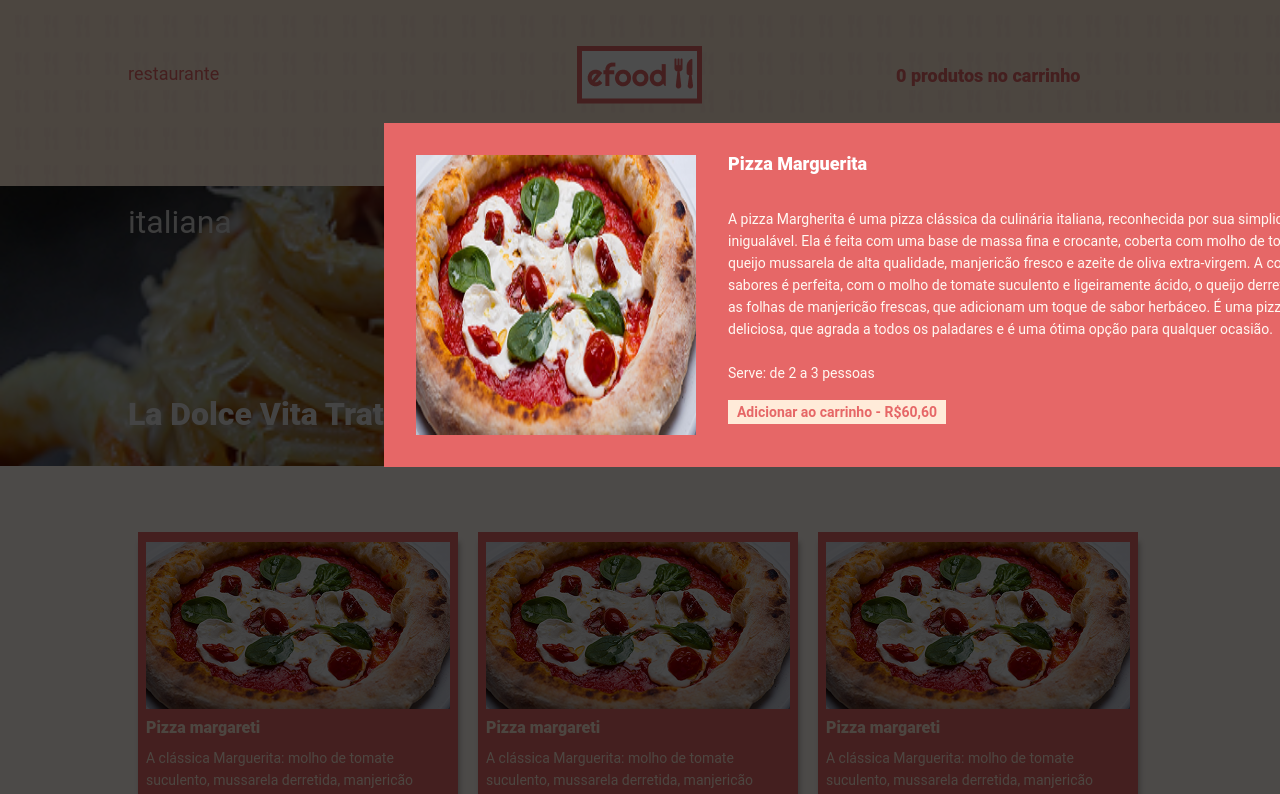
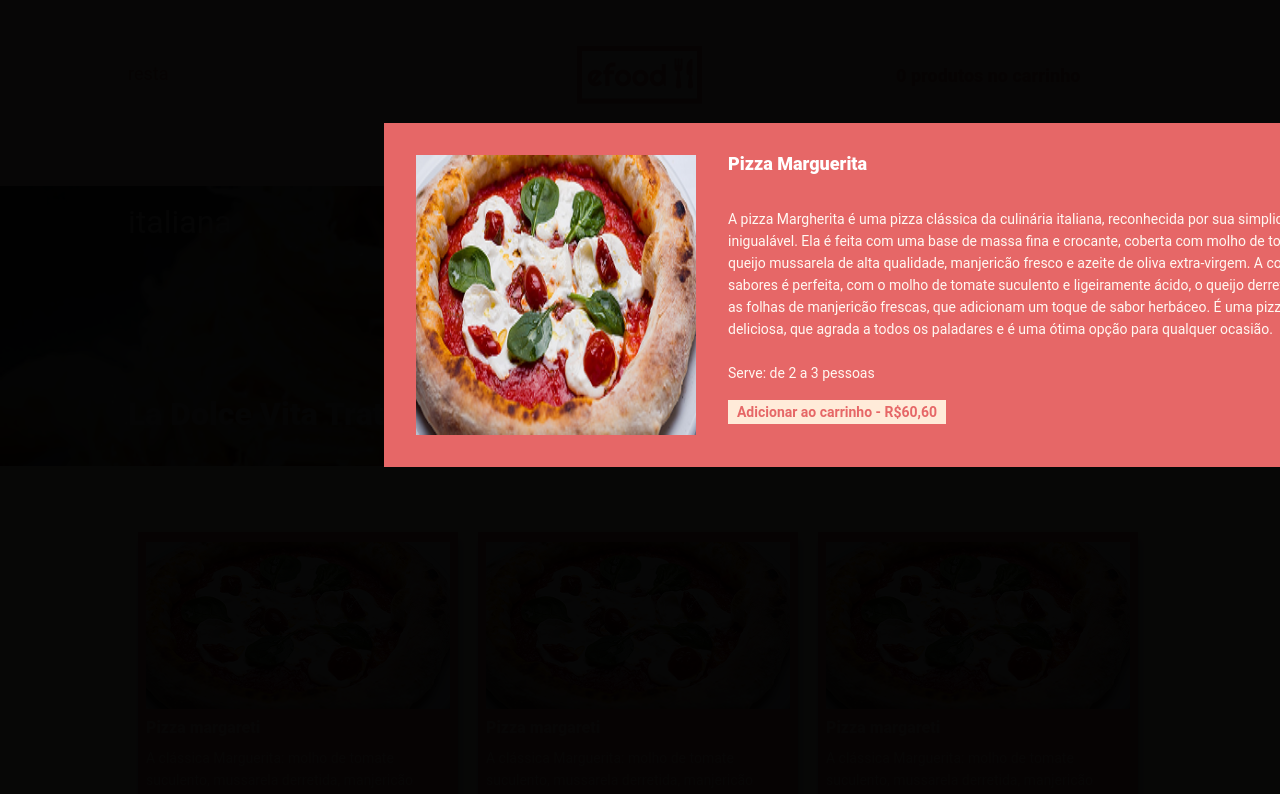
Before and after one commit to Welliveltondev/project_6_ebac, a React (Create React App) app: page /perfil in a window 1280 px wide. Shown: the top 794 px of the page. Built offline with nearby package versions, Linux system fonts and the light colour scheme; no server answers.

Commit message:
erro na modal

```diff
--- a/package.json
+++ b/package.json
@@ -3,6 +3,7 @@
   "version": "0.1.0",
   "private": true,
   "dependencies": {
+    "@reduxjs/toolkit": "^2.8.2",
     "@testing-library/jest-dom": "^5.16.5",
     "@testing-library/react": "^13.4.0",
     "@testing-library/user-event": "^13.5.0",
@@ -12,6 +13,7 @@
     "@types/react-dom": "^18.0.11",
     "react": "^18.2.0",
     "react-dom": "^18.2.0",
+    "react-redux": "^9.2.0",
     "react-router-dom": "^7.3.0",
     "react-scripts": "5.0.1",
     "styled-components": "^6.1.15",
--- a/src/App.tsx
+++ b/src/App.tsx
@@ -1,16 +1,19 @@
-import Footer from './components/Footer'
+import { Provider } from 'react-redux'
 import Rotas from './routes'
 import { GlobalStyle } from './styles'
 import { BrowserRouter } from 'react-router-dom'
+import { store } from './store'
 
 function App() {
   return (
+    <Provider store={store}>
       <BrowserRouter>
         <div className="App">
           <GlobalStyle />
           <Rotas />
         </div>
       </BrowserRouter>
+    </Provider>
   )
 }
 
--- a/src/components/ListaDeProdutos/ListaDeProdutos.tsx
+++ b/src/components/ListaDeProdutos/ListaDeProdutos.tsx
@@ -1,7 +1,6 @@
 import React from 'react'
 import { Lista } from './styles'
 import Produto from '../Produto'
-import { RestauranteType } from '../Restaurantes'
 
 const ListaDeProdutos = () => {
   return (
--- a/src/components/Perfil/index.tsx
+++ b/src/components/Perfil/index.tsx
@@ -12,76 +12,42 @@ import Vetor from '../../assets/image/Vector.png'
 import { useEffect, useState } from 'react'
 import ListaDeProdutos from '../ListaDeProdutos/ListaDeProdutos'
 import Footer from '../Footer'
-import { useContext } from 'react'
+import { useGetFullResQuery } from '../../services/api'
 
 const Perfil = () => {
   const [modalOpen, setModalOpen] = useState(false)
-  const [produto, setProdut] = useState<RestauranteType>() //estado para definir produtos atraves da api
-
-  useEffect(() => {
-    fetch('https://fake-api-tau.vercel.app/api/efood/restaurantes')
-      .then((res) => res.json())
-      .then((res) => setProdut(res))
-  }, [])
+  // const [produto, setProdut] = useState<RestauranteType>() //estado para definir produtos atraves da api
+  const { data: produto } = useGetFullResQuery()
+  // useEffect(() => {
+  //   fetch('https://fake-api-tau.vercel.app/api/efood/restaurantes')
+  //     .then((res) => res.json())
+  //     .then((res) => setProdut(res))
+  // }, [])
 
   return (
     <S.Father>
       <S.PerfilContainer>
         <S.HeaderPerfil style={{ backgroundImage: `url(${Vetor})` }}>
           <div>
-            <S.RestPerfil>restaurante</S.RestPerfil>
+            <S.RestPerfil>resta</S.RestPerfil>
             <S.Logo>
               <img src={LogoImg} alt="" />
             </S.Logo>
-            <S.CartPefil onClick={() => setModalOpen(false)}>
-              0 produtos no carrinho{' '}
-            </S.CartPefil>
+            <S.CartPefil>0 produtos no carrinho </S.CartPefil>
           </div>
         </S.HeaderPerfil>
         <S.Apresentacao style={{ backgroundImage: `url(${Massa})` }}>
           <div>
-            <S.Paragrafo>italiana</S.Paragrafo>
-            <S.Paragrafo2>La Dolce Vita Trattoria</S.Paragrafo2>
+            <span>
+              <S.Paragrafo>italiana</S.Paragrafo>
+              <S.Paragrafo2>La Dolce Vita Trattoria</S.Paragrafo2>
+            </span>
           </div>
         </S.Apresentacao>
 
         <ListaDeProdutos />
       </S.PerfilContainer>
-      {/* <Modal /> */}
 
-      <S.Modal className={modalOpen ? 'visivel' : 'overlay'}>
-        <S.Conteudo>
-          <div>
-            <S.ImgModal src={esfirra} alt="" />
-          </div>
-          <div>
-            <span>
-              <S.Title>Pizza Marguerita</S.Title>
-              <img onClick={() => setModalOpen(true)} src={close} alt="" />
-            </span>
-
-            <S.Description>
-              A pizza Margherita é uma pizza clássica da culinária italiana,
-              reconhecida por sua simplicidade e sabor inigualável. Ela é feita
-              com uma base de massa fina e crocante, coberta com molho de tomate
-              fresco, queijo mussarela de alta qualidade, manjericão fresco e
-              azeite de oliva extra-virgem. A combinação de sabores é perfeita,
-              com o molho de tomate suculento e ligeiramente ácido, o queijo
-              derretido e cremoso e as folhas de manjericão frescas, que
-              adicionam um toque de sabor herbáceo. É uma pizza simples, mas
-              deliciosa, que agrada a todos os paladares e é uma ótima opção
-              para qualquer ocasião.
-              <br />
-              <br />
-              Serve: de 2 a 3 pessoas
-            </S.Description>
-            <S.Botao_Modal>
-              <S.SaibaMais>Adicionar ao carrinho - R$60,60</S.SaibaMais>
-            </S.Botao_Modal>
-          </div>
-        </S.Conteudo>
-        <div className="overlay"></div>
-      </S.Modal>
       <Footer />
     </S.Father>
   )
--- a/src/components/Perfil/styles.ts
+++ b/src/components/Perfil/styles.ts
@@ -59,12 +59,20 @@ export const Apresentacao = styled.div`
   display: block;
   position: relative;
 
+  span {
+    max-width: 1024px;
+    width: 100%;
+    margin: 0 auto;
+  }
+
   div {
-    max-width: 1024px;
+    max-width: 100%;
+    height: 100%;
     margin: 0 auto;
     display: flex;
     flex-direction: column;
     justify-content: space-between;
+    position: relative;
 
     ::after {
       width: 100%;
@@ -98,94 +106,3 @@ export const Paragrafo2 = styled.p`
   z-index: 1000;
   margin-top: 160px;
 `
-//modal
-
-export const Modal = styled.div`
-  position: relative;
-  display: flex;
-
-  &.visivel{
-    display: none;
-    transition: all .5s ease;
-
-  }
-
-  &.overlay {
-    width: 100%;
-    height: 100%;
-    top: 0;
-    left: 0;
-    background-color: rgba(0, 0, 0, 0.7);
-    position: absolute;
-    content: '';
-    z-index: 1000;
-  }
-}
-`
-
-export const Conteudo = styled.div`
-  display: flex;
-  margin: 0 auto;
-  background-color: ${cores.salmon};
-  width: 1024px;
-  height: 344px;
-  position: fixed;
-  top: 123px;
-  left: 48vh;
-  z-index: 1000;
-  transition: all 0.3s ease;
-
-  span {
-    display: flex;
-    justify-content: space-between;
-
-    img {
-      width: 18px;
-      height: 18px;
-      margin: 8px;
-      cursor: pointer;
-    }
-  }
-`
-
-export const ImgModal = styled.img`
-  width: 280px;
-  height: 280px;
-  margin: 32px;
-`
-export const Title = styled.h3`
-  width: 140px;
-  height: 21px;
-  margin: 32px 0 16px;
-  font-weight: 900;
-  font-size: 18px;
-  color: #ffffff;
-  line-height: 100%;
-  letter-spacing: 0%;
-`
-
-export const Description = styled.p`
-  width: 656px;
-  height: 176px;
-  margin: 16px 0;
-  font-weight: 400;
-  font-size: 14px;
-  line-height: 22px;
-  color: ${cores.white};
-`
-
-export const Botao_Modal = styled.button`
-  width: 218px;
-  height: 24px;
-  color: ${cores.salmon};
-  border: none;
-  background-color: ${cores.Bege};
-`
-export const SaibaMais = styled.a`
-  width: 204px;
-  height: 16px;
-  font-weight: 700;
-  font-size: 14px;
-  border: none;
-  cursor: pointer;
-`
--- a/src/components/Produto/index.tsx
+++ b/src/components/Produto/index.tsx
@@ -1,11 +1,14 @@
 import { useEffect, useState } from 'react'
 import esfirra from '../../assets/image/esfirra.png'
+import close from '../../assets/image/close.png'
 
 import * as S from './styles'
 import { RestauranteType } from '../Restaurantes'
+import { ModalCon } from './styles'
 
 const Produto = () => {
   const [produto, setProduto] = useState<RestauranteType>()
+  const [modalOpen, setModalOpen] = useState(false)
 
   useEffect(() => {
     fetch('https://fake-api-tau.vercel.app/api/efood/restaurantes')
@@ -22,8 +25,43 @@ const Produto = () => {
           A clássica Marguerita: molho de tomate suculento, mussarela derretida,
           manjericão fresco e um toque de azeite. Sabor e simplicidade!
         </S.ParagraPro>
-        <S.BotaoProdu>Adicionar ao carrinho</S.BotaoProdu>
+        <S.BotaoProdu onClick={() => setModalOpen(false)}>
+          Adicionar ao carrinho
+        </S.BotaoProdu>
       </S.DivProduto>
+
+      <S.ModalCon className={modalOpen ? 'visivel' : 'overlay'}>
+        <S.Conteudo>
+          <div>
+            <S.ImgModal src={esfirra} alt="" />
+          </div>
+          <div>
+            <span>
+              <S.Title>Pizza Marguerita</S.Title>
+              <img onClick={() => setModalOpen(true)} src={close} alt="" />
+            </span>
+
+            <S.Description>
+              A pizza Margherita é uma pizza clássica da culinária italiana,
+              reconhecida por sua simplicidade e sabor inigualável. Ela é feita
+              com uma base de massa fina e crocante, coberta com molho de tomate
+              fresco, queijo mussarela de alta qualidade, manjericão fresco e
+              azeite de oliva extra-virgem. A combinação de sabores é perfeita,
+              com o molho de tomate suculento e ligeiramente ácido, o queijo
+              derretido e cremoso e as folhas de manjericão frescas, que
+              adicionam um toque de sabor herbáceo. É uma pizza simples, mas
+              deliciosa, que agrada a todos os paladares e é uma ótima opção
+              para qualquer ocasião.
+              <br />
+              <br />
+              Serve: de 2 a 3 pessoas
+            </S.Description>
+            <S.Botao_Modal>
+              <S.SaibaMais>Adicionar ao carrinho - R$60,60</S.SaibaMais>
+            </S.Botao_Modal>
+          </div>
+        </S.Conteudo>
+      </S.ModalCon>
     </div>
   )
 }
--- a/src/components/Produto/styles.ts
+++ b/src/components/Produto/styles.ts
@@ -12,10 +12,6 @@ export const DivProduto = styled.div`
   &:hover {
     box-shadow: 5px 20px 10px rgba(0, 0, 0, 0.25);
     transform: translateY(-5px);
-  }
-
-  &.visivel {
-    display: none;
   }
 `
 export const ImgProdu = styled.img`
@@ -52,3 +48,91 @@ export const BotaoProdu = styled.button`
   cursor: pointer;
   transition: all 0.3s ease-in-out;
 `
+export const ModalCon = styled.div`
+  position: relative;
+  display: flex;
+
+  &.visivel{
+    display: none;
+    transition: all .5s ease;
+
+  }
+
+  &.overlay {
+    display: block;
+    width: 100%;
+    height: 100%;
+    top: 0;
+    left: 0;
+    background-color: rgba(0, 0, 0, 0.7);
+    position: absolute;
+    content: '';
+  }
+}
+`
+
+export const Conteudo = styled.div`
+  display: flex;
+  margin: 0 auto;
+  background-color: ${cores.salmon};
+  width: 1024px;
+  height: 344px;
+  position: fixed;
+  top: 123px;
+  left: 48vh;
+  transition: all 0.3s ease;
+
+  span {
+    display: flex;
+    justify-content: space-between;
+
+    img {
+      width: 18px;
+      height: 18px;
+      margin: 8px;
+      cursor: pointer;
+    }
+  }
+`
+
+export const ImgModal = styled.img`
+  width: 280px;
+  height: 280px;
+  margin: 32px;
+`
+export const Title = styled.h3`
+  width: 140px;
+  height: 21px;
+  margin: 32px 0 16px;
+  font-weight: 900;
+  font-size: 18px;
+  color: #ffffff;
+  line-height: 100%;
+  letter-spacing: 0%;
+`
+
+export const Description = styled.p`
+  width: 656px;
+  height: 176px;
+  margin: 16px 0;
+  font-weight: 400;
+  font-size: 14px;
+  line-height: 22px;
+  color: ${cores.white};
+`
+
+export const Botao_Modal = styled.button`
+  width: 218px;
+  height: 24px;
+  color: ${cores.salmon};
+  border: none;
+  background-color: ${cores.Bege};
+`
+export const SaibaMais = styled.a`
+  width: 204px;
+  height: 16px;
+  font-weight: 700;
+  font-size: 14px;
+  border: none;
+  cursor: pointer;
+`
--- a/src/components/Restaurantes/index.tsx
+++ b/src/components/Restaurantes/index.tsx
@@ -11,6 +11,7 @@ import {
   ImgRest
 } from './styles'
 import NotaImg from '../../assets/image/star_favorite.png'
+import { useGetFullResQuery } from '../../services/api'
 
 export const getDescription = (descricao: string) => {
   if (descricao.length > 220) {
@@ -42,6 +43,8 @@ const Restaurante = ({
   tipo,
   titulo
 }: RestauranteType) => {
+  const { data } = useGetFullResQuery()
+
   return (
     <RestContainer className="container-restaurante">
       <div key={id}>
--- /dev/null
+++ b/src/services/api.ts
@@ -0,0 +1,17 @@
+import { createApi, fetchBaseQuery } from '@reduxjs/toolkit/query/react'
+import { RestauranteType } from '../components/Restaurantes'
+
+const api = createApi({
+  reducerPath: 'api',
+  baseQuery: fetchBaseQuery({
+    baseUrl: 'https://fake-api-tau.vercel.app/api/efood'
+  }),
+  endpoints: (builder) => ({
+    getFullRes: builder.query<RestauranteType, void>({
+      query: () => 'restaurantes'
+    })
+  })
+})
+
+export const { useGetFullResQuery } = api
+export default api
--- /dev/null
+++ b/src/store/index.ts
@@ -0,0 +1,12 @@
+import { configureStore } from '@reduxjs/toolkit'
+import api from '../services/api'
+
+export const store = configureStore({
+  reducer: {
+    [api.reducerPath]: api.reducer
+  },
+  middleware: (getDefaultMiddleware) =>
+    getDefaultMiddleware().concat(api.middleware)
+})
+
+export type RootReducer = ReturnType<typeof store.getState>
```
Also changed, not shown: src/store/reducer/cart.ts (added, +19 -0 lines), 1 other file (tests, documents, lock files or other folders). Lines whose indentation alone changed are shown as unchanged.
